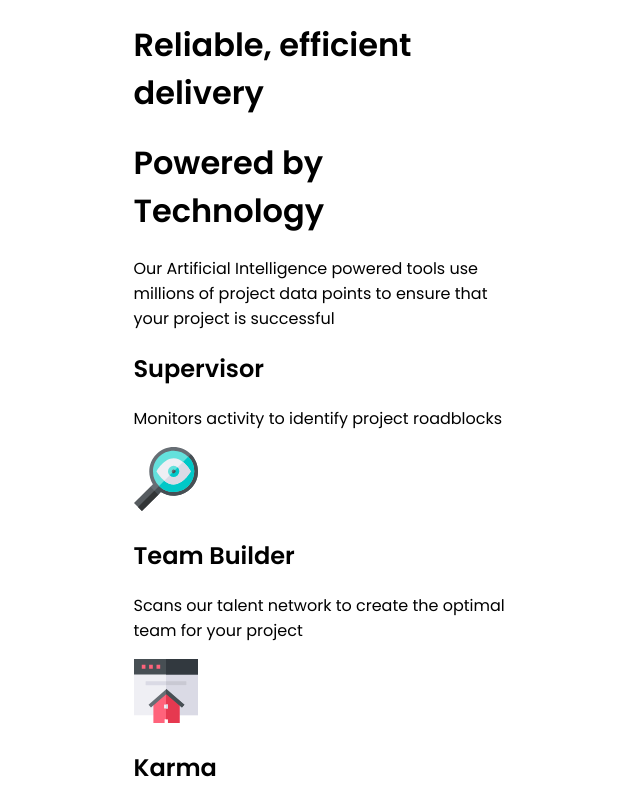
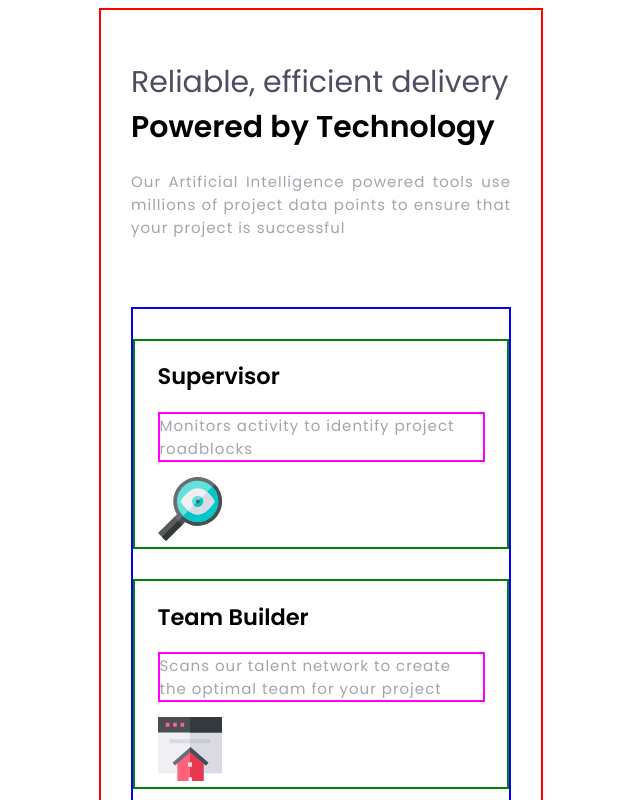
Before and after one commit to RadhikaRJ/four_card_feature_section, a plain HTML site: page index.html in a window 1280 px wide. Shown: the top 800 px of the page, without its empty margins (319-959 px from the left). Drawn offline with Linux system fonts and the light colour scheme.

Commit message:
style: sub-sections

```diff
--- a/styles.css
+++ b/styles.css
@@ -1,8 +1,54 @@
 .attribution { font-size: 11px; text-align: center; }
 .attribution a { color:orange; }
 
+body{
+    font-size: 15px;
+}
 .main-container{
     margin:0 auto;
-    width:375px;
+    width:380px;
     font-family: 'Poppins', sans-serif;
+    border: 2px solid red;
+    padding:2em;
+
 }
+
+.heading1{
+    font-weight: 100;
+    color:hsl(234, 12%, 34%);
+    margin-bottom:0;
+    padding-bottom:0;
+
+}
+
+.heading2{
+    margin-top:0;
+    padding-top:0;
+}
+
+.description,
+.sub-section-description{
+color:hsl(229, 6%, 66%);
+letter-spacing: 1px;;
+}
+
+
+.description{
+    margin-bottom:4.5em;
+   text-align: justify;
+
+}
+.subsection-container{
+    border: 2px solid blue;
+}
+
+.sub-sections{
+    border: 2px solid green;
+    margin-top:2em;
+    margin-bottom: 2em;
+    padding-left:1.5em;
+    padding-right:1.5em;
+}
+.sub-section-description{
+    border: 2px solid magenta;
+}
```
